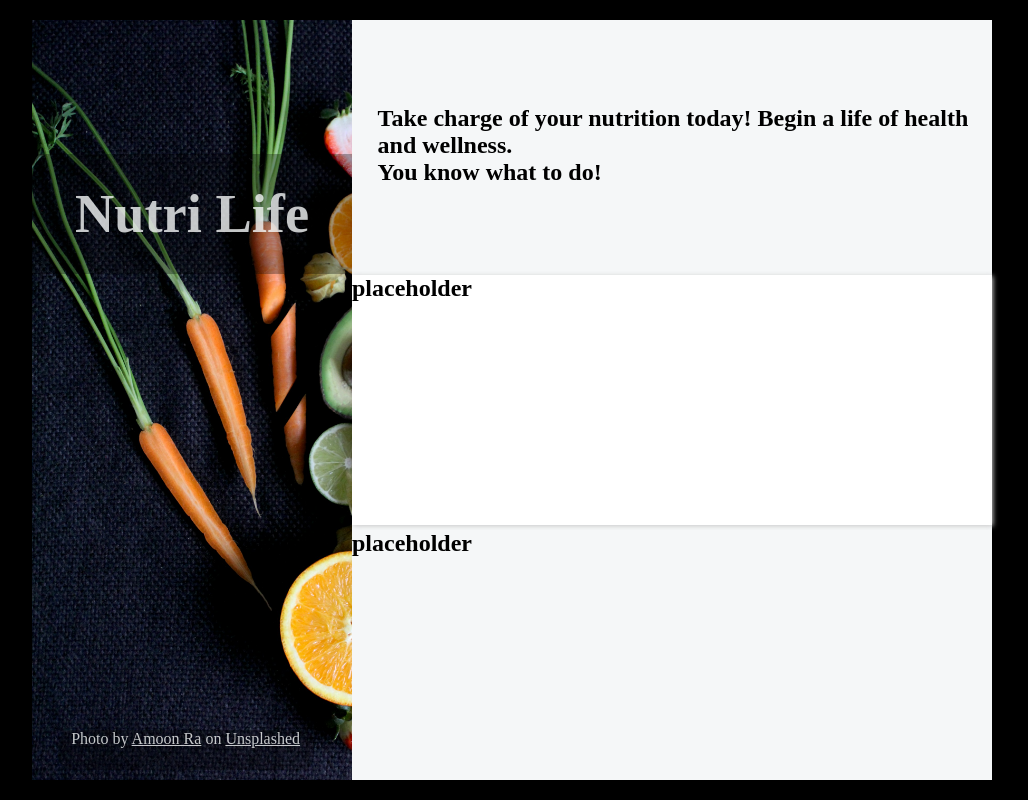
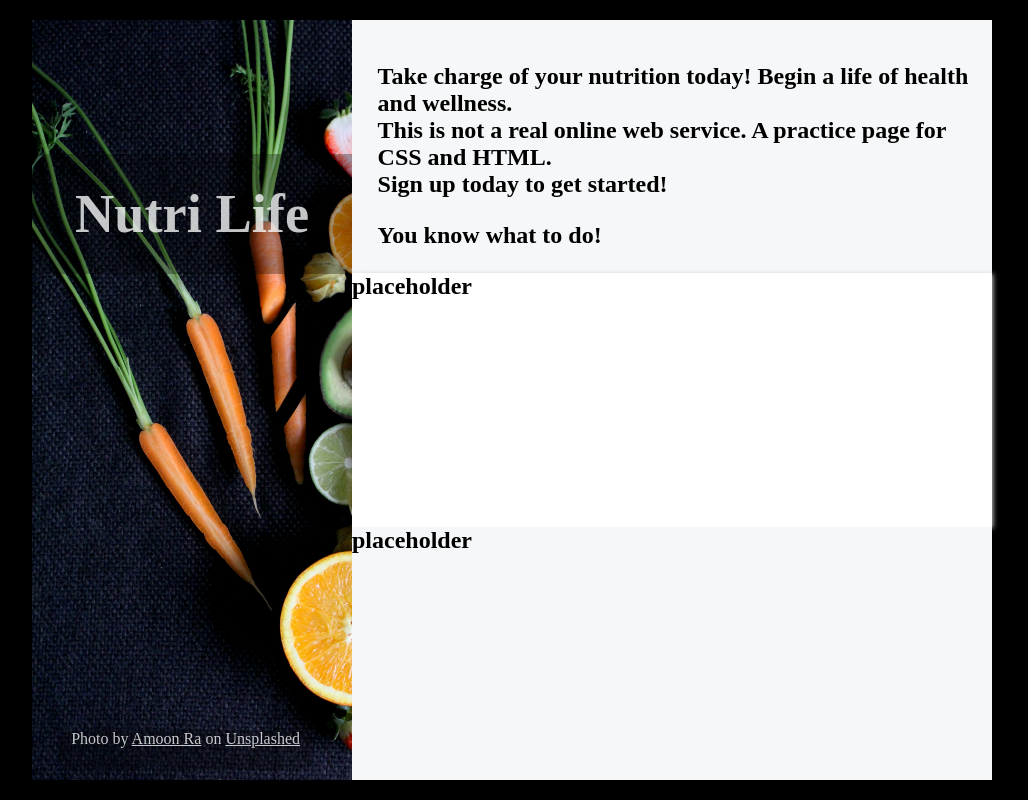
Before and after one commit to haukenpy/sign-up-form, a plain HTML site: page index.html in a window 1280 px wide. Shown: the whole page, without its empty margins (128-1156 px from the left). Drawn offline with Linux system fonts and the light colour scheme.

Commit message:
Right side top div styling.

```diff
--- a/index.html
+++ b/index.html
@@ -18,13 +18,17 @@
 
     <div class="right-container">
         <div class="right-header-div">
+            <div class="text-wrapper">
+                <p> Take charge of your nutrition today! Begin a life of health and wellness.</p>
+                <p>This is not a real online web service. A practice page for CSS and HTML.</p>
+                <p>Sign up today to get started!</p>
 
-            <p> Take charge of your nutrition today! Begin a life of health and wellness. </p>
-            <p> You know what to do! </p>
 
+                <p> You know what to do! </p>
+            </div>
         </div>
 
-
+    <form>
         <div class="sign-up">
             <p> placeholder </p>
         </div>
@@ -32,6 +36,7 @@
         <div class="right-footer-div">
             <p> placeholder</p>
         </div>
+    </form>
     </div>
 
     <!--
--- a/styles.css
+++ b/styles.css
@@ -3,6 +3,8 @@
     --height: 95vh;
     --light-color: 245, 247, 248;
     --font-size: 16px;
+    --right-container-left-padding: 2vw;
+    --right-container-top-padding: 3vh;
 }
 
 p {
@@ -75,11 +77,15 @@ body {
     display: flex;
     flex-direction: column;
     justify-content: center;
-
 }
 
-.right-header-div > p {
-    margin-left: 2vw;
+.text-wrapper {
+    max-width: 65ch;
+    padding: 3vh 0px 0px var(--right-container-left-padding);
+}
+
+.text-wrapper p:last-of-type {
+    margin-top: var(--right-container-top-padding);
 }
 
 .sign-up {
```
